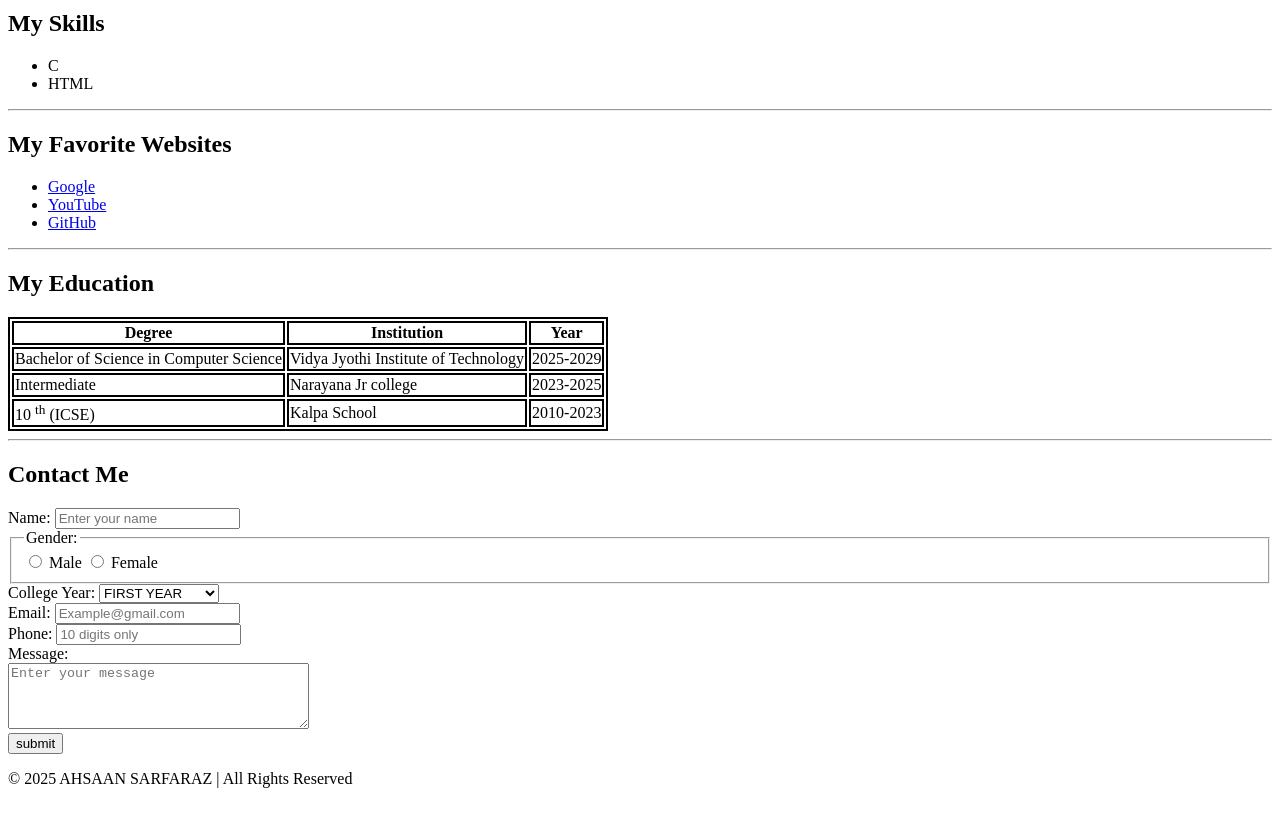
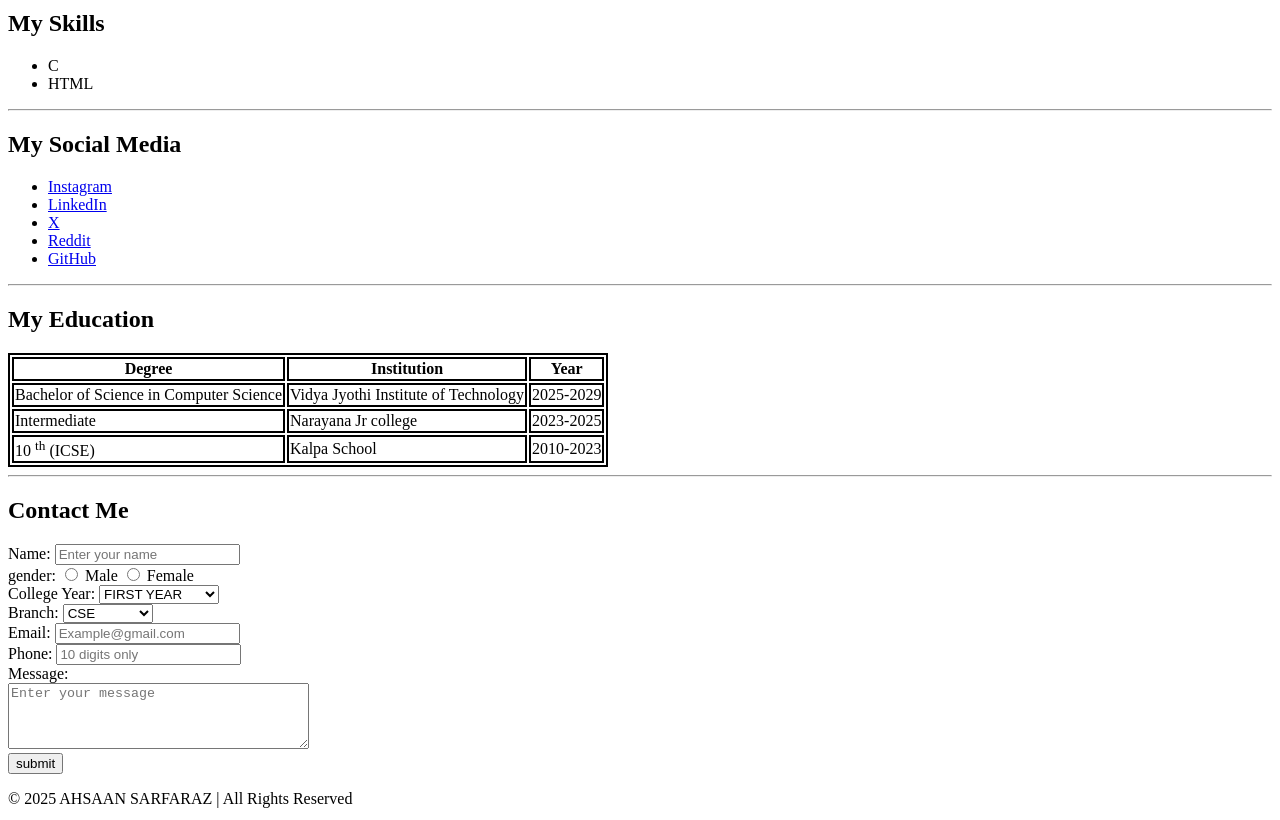
Before and after one commit to AHSAAN755/coding-journey, a plain HTML site: page web/3/index.html in a window 1280 px wide. Shown: the part 680-1500 px from the top of the page. Drawn offline with Linux system fonts and the light colour scheme.

Commit message:
Update index.html

```diff
--- a/web/3/index.html
+++ b/web/3/index.html
@@ -59,12 +59,14 @@
         <hr>
 
         <section id="websites">
-            <h2>My Favorite Websites</h2>
+            <h2>My Social Media</h2>
             <nav>
                 <ul>
-                    <li><a href="https://www.google.com" target="_blank">Google</a></li>
-                    <li><a href="https://www.youtube.com" target="_blank">YouTube</a></li>
-                    <li><a href="https://www.github.com" target="_blank">GitHub</a></li>
+                    <li><a href="https://www.instagram.com/ahsaansarfaraz/?hl=en" target="_blank">Instagram</a></li>
+                    <li><a href="https://www.linkedin.com/in/ahsaan-sarfaraz-231a56376/" target="_blank">LinkedIn</a></li>
+                    <li><a href="https://x.com/ahsaan7551" target="_blank">X</a></li>
+                    <li><a href="https://www.reddit.com/user/ahsaansarfaraz/" target="_blank">Reddit</a></li>
+                    <li><a href="https://github.com/AHSAAN755" target="_blank">GitHub</a></li>
                 </ul>
             </nav>
         </section>
@@ -110,14 +112,14 @@
                     <input type="text" id="name" name="name" required placeholder="Enter your name">
                 </div>
 
-                <fieldset>
-                    <legend>Gender:</legend>
+                <div>
+                    gender:
                     <input type="radio" name="gender" id="male" value="male" required>
                     <label for="male">Male</label>
 
                     <input type="radio" name="gender" id="female" value="female" required>
                     <label for="female">Female</label>
-                </fieldset>
+                </div>
 
                 <div>
                         <label for="Year">College Year:</label>
@@ -126,6 +128,20 @@
                             <option value="SECOND YEAR">SECOND YEAR</option>
                             <option value="THIRD YEAR">THIRD YEAR</option>
                             <option value="FOURTH YEAR">FOURTH YEAR</option>
+                        </select>
+                </div>
+
+                <div>
+                        <label for="branch">Branch:</label>
+                        <select name="branch" id="branch" required>
+                            <option value="CSE">CSE</option>
+                            <option value="CSE(AIML)">CSE(AIML) </option>
+                            <option value="CSE(DS)">CSE(DS)</option>
+                            <option value="IT">IT</option>
+                            <option value="EEE">ECE</option>
+                            <option value="ECE">ECE</option>
+                            <option value="ME">ME</option>
+                            <option value="CE">CE</option>
                         </select>
                 </div>
 
```
